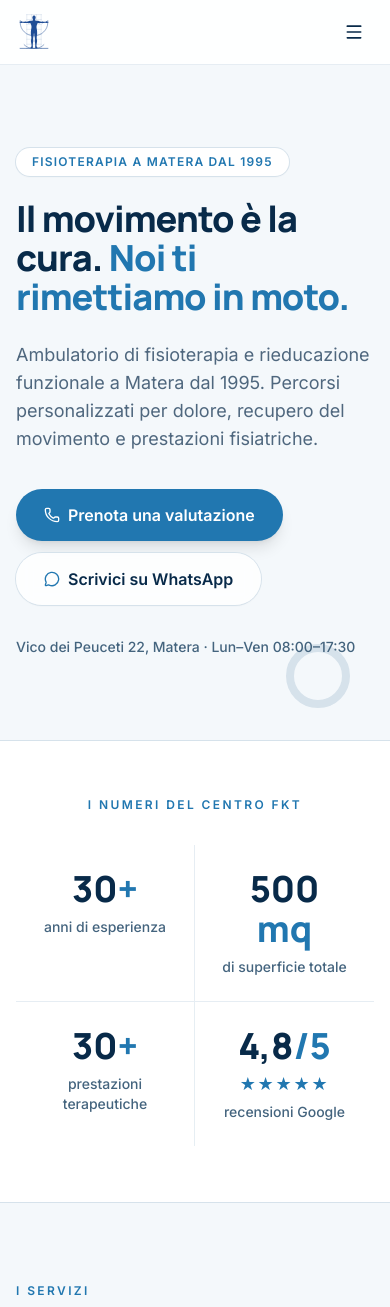
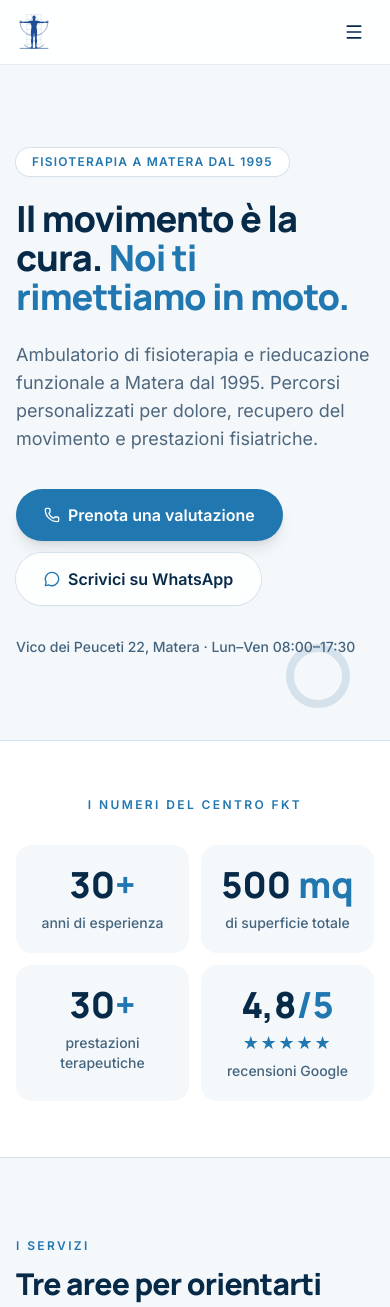
Before and after one commit to ricoo956729/Nuovosito, a React (Vite) app: page / in a window 390 px wide. Shown: the top 1307 px of the page. Built offline with nearby package versions, Linux system fonts and the light colour scheme.

Commit message:
Numeri del centro: celle chiare su mobile, griglia pulita su desktop

```diff
--- a/src/sections/NumeriDelCentro.tsx
+++ b/src/sections/NumeriDelCentro.tsx
@@ -22,18 +22,18 @@ export function NumeriDelCentro() {
         <p className="text-center text-xs font-semibold uppercase tracking-[0.2em] text-azzurro">
           I numeri del centro FKT
         </p>
-        <div className="mt-8 grid grid-cols-2 lg:grid-cols-4">
-          {/* Divisori morbidi: su mobile separano le 4 celle (2x2), su desktop restano solo quelli verticali */}
-          <div className="border-b border-r border-border/60 p-6 sm:p-8 lg:border-b-0">
+        <div className="mt-8 grid grid-cols-2 gap-3 sm:gap-4 lg:grid-cols-4 lg:gap-10">
+          {/* Su mobile ogni dato vive in una cella chiara e separata; su desktop la griglia resta pulita, senza divisori */}
+          <div className="rounded-2xl bg-ghiaccio p-5 sm:p-6 lg:rounded-none lg:bg-transparent lg:p-0">
             <Counter target={30} suffix="+" label="anni di esperienza" />
           </div>
-          <div className="border-b border-border/60 p-6 sm:p-8 lg:border-b-0 lg:border-r">
+          <div className="rounded-2xl bg-ghiaccio p-5 sm:p-6 lg:rounded-none lg:bg-transparent lg:p-0">
             <Counter target={500} suffix=" mq" label="di superficie totale" />
           </div>
-          <div className="border-r border-border/60 p-6 sm:p-8">
+          <div className="rounded-2xl bg-ghiaccio p-5 sm:p-6 lg:rounded-none lg:bg-transparent lg:p-0">
             <Counter target={30} suffix="+" label="prestazioni terapeutiche" />
           </div>
-          <div className="p-6 text-center sm:p-8">
+          <div className="rounded-2xl bg-ghiaccio p-5 text-center sm:p-6 lg:rounded-none lg:bg-transparent lg:p-0">
             <span className="block text-4xl sm:text-5xl font-extrabold text-blu font-[Manrope]">
               4,8<span className="text-azzurro">/5</span>
             </span>
```
